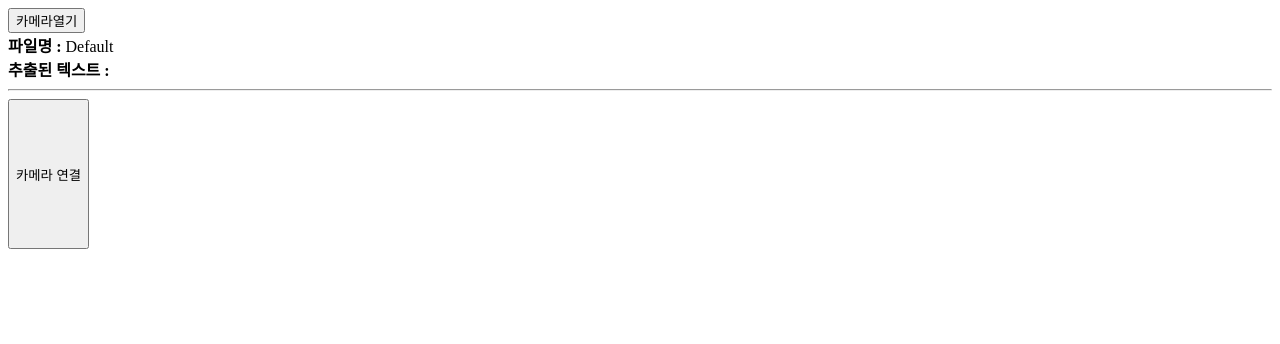
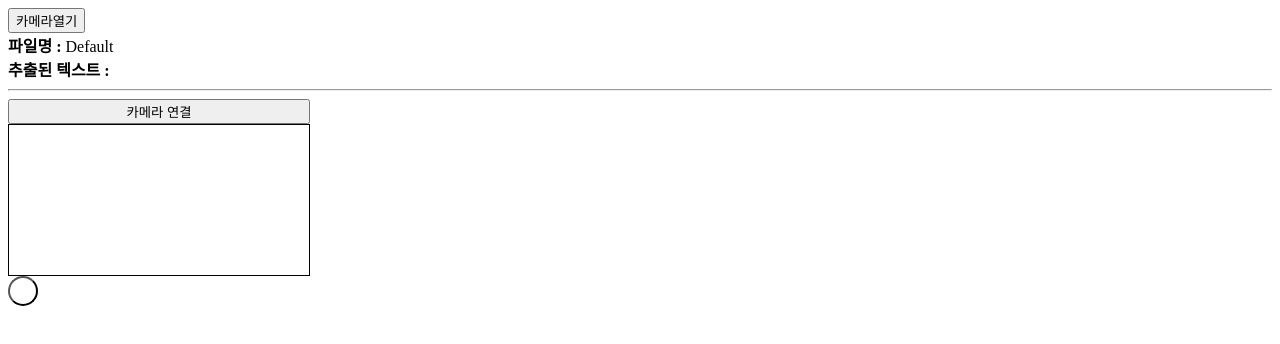
Before and after one commit to ldd-8080/phone-case-app, a React (Create React App) app: page / in a window 1280 px wide. Shown: the top 344 px of the page. Built offline with nearby package versions, Linux system fonts and the light colour scheme.

Commit message:
video layout ing

```diff
--- a/src/App.js
+++ b/src/App.js
@@ -31,6 +31,29 @@ const TextDiv = styled.div`
 
 const Divider = styled.hr`
   width: 100%;
+`;
+
+const Video = styled.video`
+  border: 1px solid;
+  width: 300px;
+`;
+
+const VideoWrapper = styled.div`
+  display: flex;
+  flex-direction: column;
+`;
+
+const VideoContainer = styled.div`
+  position: relative;
+  display: flex;
+  flex-direction: column;
+`;
+
+const CaptureBtn = styled.button`
+  background: #fff;
+  border-radius: 30px;
+  width: 30px;
+  height: 30px;
 `;
 
 function App() {
@@ -80,7 +103,11 @@ function App() {
     try {
       console.log("start getMedia");
       const stream = await navigator.mediaDevices.getUserMedia({
-        video: true,
+        video: {
+          facingMode: {
+            exact: "environment",
+          },
+        },
       });
       const video = document.getElementById("video");
       video.srcObject = stream;
@@ -89,6 +116,10 @@ function App() {
     } catch (e) {
       console.log(e);
     }
+  };
+
+  const onButtonClick = () => {
+    console.log("button click");
   };
 
   useEffect(() => {
@@ -115,9 +146,16 @@ function App() {
         <b>추출된 텍스트 :</b>
         <br /> {recogText}
       </TextDiv>
+
       <Divider />
-      <input type="button" value="카메라 연결" onClick={() => getMedia()} />
-      <video id="video" autoPlay playsInline></video>
+
+      <VideoWrapper>
+        <input type="button" value="카메라 연결" onClick={() => getMedia()} />
+        <VideoContainer>
+          <Video id="video" autoPlay playsInline></Video>
+          <CaptureBtn type="button" onClick={onButtonClick}></CaptureBtn>
+        </VideoContainer>
+      </VideoWrapper>
       {/* {imgList.map((s, i) => {
         return (
           <div>
```
